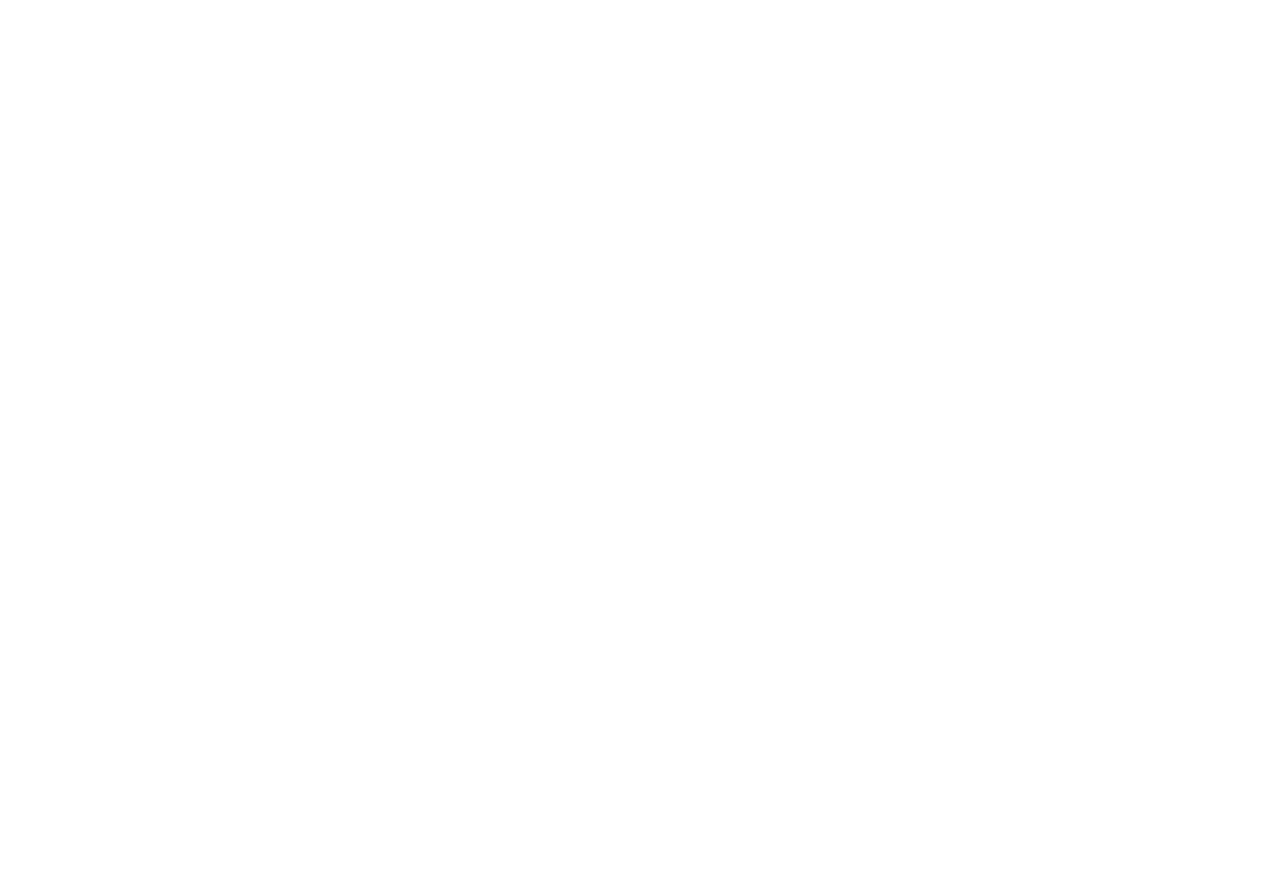
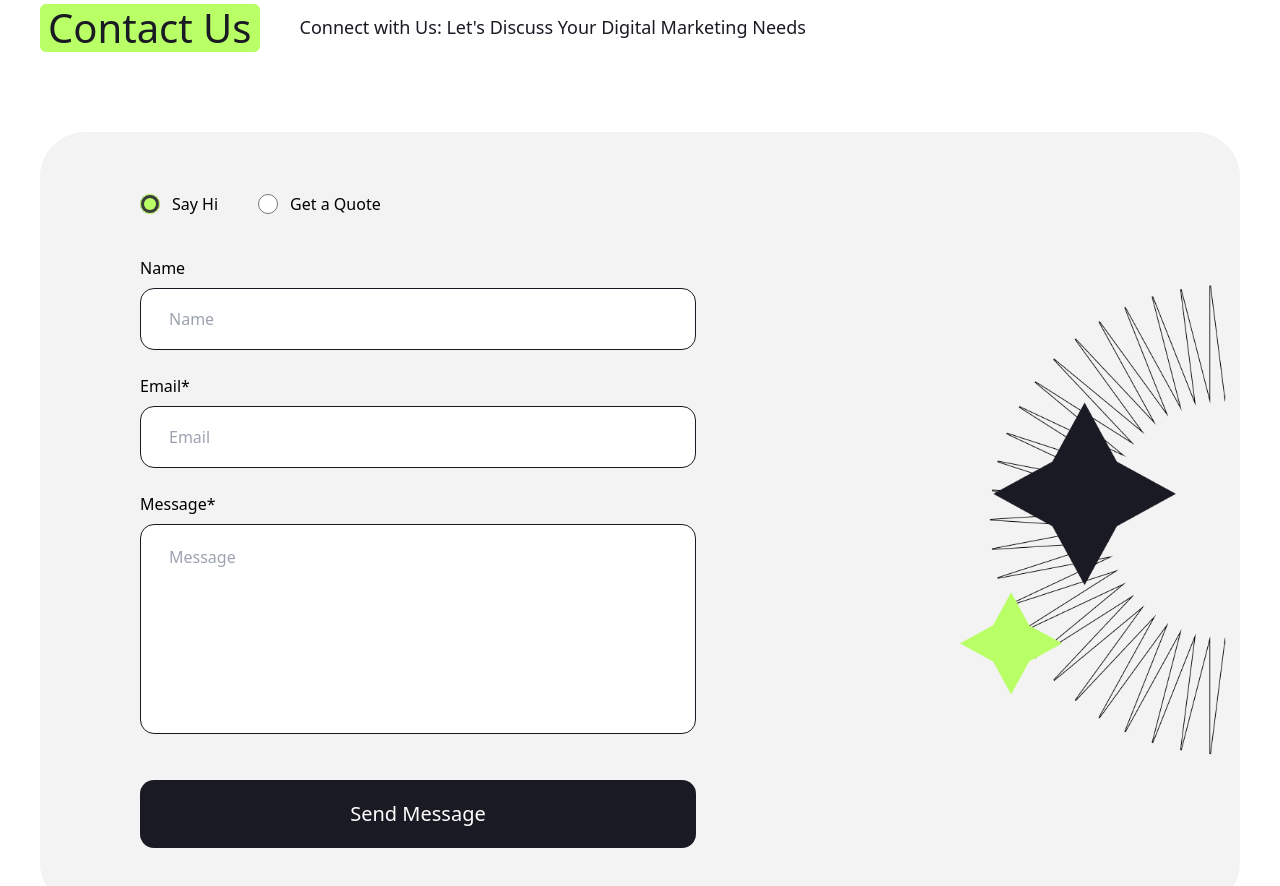
Before and after one commit to chrispixel0/Positivus, a React (Create React App) app: page / in a window 1280 px wide. Shown: the part 6640-7526 px from the top of the page. Before the commit the page ends 6504 px from the top, so only its background shows below. Built offline with nearby package versions, Linux system fonts and the light colour scheme.

Commit message:
feat: add contact part

```diff
--- a/src/App.js
+++ b/src/App.js
@@ -7,6 +7,7 @@
 import WorkingProcess from "./components/layout/Homepage/WorkingProcess/WorkingProcess";
 import Team from "./components/layout/Homepage/Team/Team";
 import Testimonials from "./components/layout/Homepage/Testimonials/Testimonials";
+import Contact from "./components/layout/Homepage/Contact/Contact";
 
 function App() {
   return (
@@ -20,6 +21,7 @@
       <WorkingProcess />
       <Team />
       <Testimonials />
+      <Contact />
     </>
   );
 }
--- /dev/null
+++ b/src/components/layout/Homepage/Contact/Contact.js
@@ -0,0 +1,27 @@
+import Container from "../../../ui/Container";
+import SectionHeader from "../../../ui/SectionHeader";
+import ContactForm from "./ContactForm";
+import ContactImage from "./ContactImage";
+
+function Contact() {
+  return (
+    <section className="mt-[140px] mb-[140px]">
+      <Container>
+        <SectionHeader
+          title="Contact Us"
+          description="Connect with Us: Let's Discuss Your Digital Marketing Needs"
+        />
+
+        <div className="relative overflow-hidden rounded-[45px] bg-light px-[100px] py-[60px]">
+          <div className="flex justify-between items-center">
+            <ContactForm />
+
+            <ContactImage />
+          </div>
+        </div>
+      </Container>
+    </section>
+  );
+}
+
+export default Contact;
--- /dev/null
+++ b/src/components/layout/Homepage/Contact/ContactForm.js
@@ -0,0 +1,85 @@
+import ContactRadio from "./ContactRadio";
+
+function ContactForm() {
+  return (
+    <form className="w-[556px]">
+      <ContactRadio />
+
+      <div className="mt-10">
+        <label className="block text-base mb-2">Name</label>
+
+        <input
+          type="text"
+          placeholder="Name"
+          className="
+            w-full
+            rounded-[14px]
+            border
+            border-dark
+            bg-white
+            px-7
+            py-[18px]
+            outline-none
+          "
+        />
+      </div>
+
+      <div className="mt-6">
+        <label className="block text-base mb-2">Email*</label>
+
+        <input
+          type="email"
+          placeholder="Email"
+          className="
+            w-full
+            rounded-[14px]
+            border
+            border-dark
+            bg-white
+            px-7
+            py-[18px]
+            outline-none
+          "
+        />
+      </div>
+
+      <div className="mt-6">
+        <label className="block text-base mb-2">Message*</label>
+
+        <textarea
+          rows="7"
+          placeholder="Message"
+          className="
+            w-full
+            rounded-[14px]
+            border
+            border-dark
+            bg-white
+            px-7
+            py-5
+            resize-none
+            outline-none
+          "
+        />
+      </div>
+
+      <button
+        className="
+          mt-10
+          w-full
+          rounded-[14px]
+          bg-dark
+          py-5
+          text-xl
+          text-white
+          transition
+          hover:opacity-90
+        "
+      >
+        Send Message
+      </button>
+    </form>
+  );
+}
+
+export default ContactForm;
--- /dev/null
+++ b/src/components/layout/Homepage/Contact/ContactImage.js
@@ -0,0 +1,19 @@
+import image from "../../../../assets/images/contact-image.png";
+
+function ContactImage() {
+  return (
+    <img
+      src={image}
+      alt="Contact"
+      className="
+        absolute
+        right-[-220px]
+        top-1/2
+        w-[500px]
+        -translate-y-1/2
+      "
+    />
+  );
+}
+
+export default ContactImage;
--- /dev/null
+++ b/src/components/layout/Homepage/Contact/ContactRadio.js
@@ -0,0 +1,24 @@
+function ContactRadio() {
+  return (
+    <div className="flex gap-10">
+      <label className="flex items-center gap-3 cursor-pointer">
+        <input
+          type="radio"
+          name="contact"
+          defaultChecked
+          className="accent-primary h-5 w-5"
+        />
+
+        <span>Say Hi</span>
+      </label>
+
+      <label className="flex items-center gap-3 cursor-pointer">
+        <input type="radio" name="contact" className="accent-primary h-5 w-5" />
+
+        <span>Get a Quote</span>
+      </label>
+    </div>
+  );
+}
+
+export default ContactRadio;
--- /dev/null
+++ b/src/components/ui/Container.js
@@ -0,0 +1,5 @@
+function Container({ children }) {
+  return <div className="mx-auto max-w-[1240px] px-5">{children}</div>;
+}
+
+export default Container;
```
Also changed, not shown: src/assets/images/contact-image.png (added).
